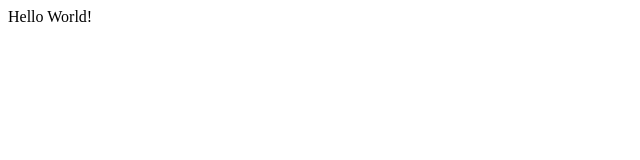
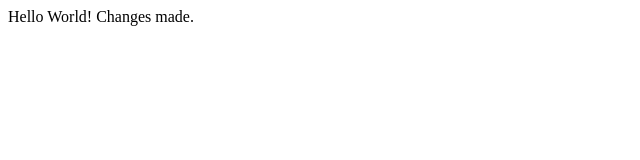
Before and after one commit to gnayed/WEBF, a plain HTML site: page index.html in a window 1280 px wide. Shown: the whole page, without its empty margins (0-640 px from the left). Drawn offline with Linux system fonts and the light colour scheme.

Commit message:
Update index.html

```diff
--- a/index.html
+++ b/index.html
@@ -5,6 +5,6 @@
     </title>
   </head>
   <body>
-    Hello World!
+    Hello World! Changes made.
   </body>
 </html>
```
